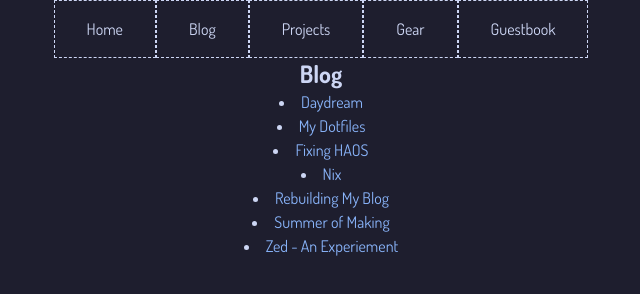
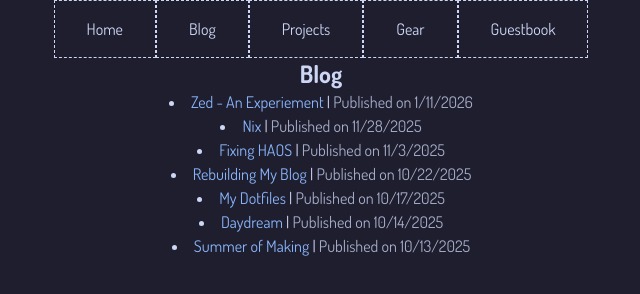
Before and after one commit to Dekoder-py/codingcorner, an Astro site: page /blog in a window 1280 px wide. Shown: the whole page, without its empty margins (319-959 px from the left). Built offline with nearby package versions, Linux system fonts and the light colour scheme; Astro itself is replaced by a stand-in of ours.

Commit message:
sort blog list + add pubdate

```diff
--- a/src/pages/blog.astro
+++ b/src/pages/blog.astro
@@ -2,7 +2,9 @@
 import { getCollection } from "astro:content";
 import Layout from "../layouts/Layout.astro";
 
-const allPosts = await getCollection("blog");
+const allPosts = (await getCollection("blog")).sort(
+ (a, b) => b.data.pubDate.valueOf() - a.data.pubDate.valueOf()
+);
 ---
 
 <Layout title="Coding Corner Blog">
@@ -11,7 +13,7 @@ const allPosts = await getCollection("blog");
     {
       allPosts.map((post) => (
         <li>
-          <a href={`/posts/${post.id}/`}>{post.data.title}</a>
+          <a href={`/posts/${post.id}/`}>{post.data.title} <span class="text-ctp-text"> | <span class="text-ctp-subtext0"> Published on {post.data.pubDate.toLocaleDateString()}</span></a>
         </li>
       ))
     }
```
